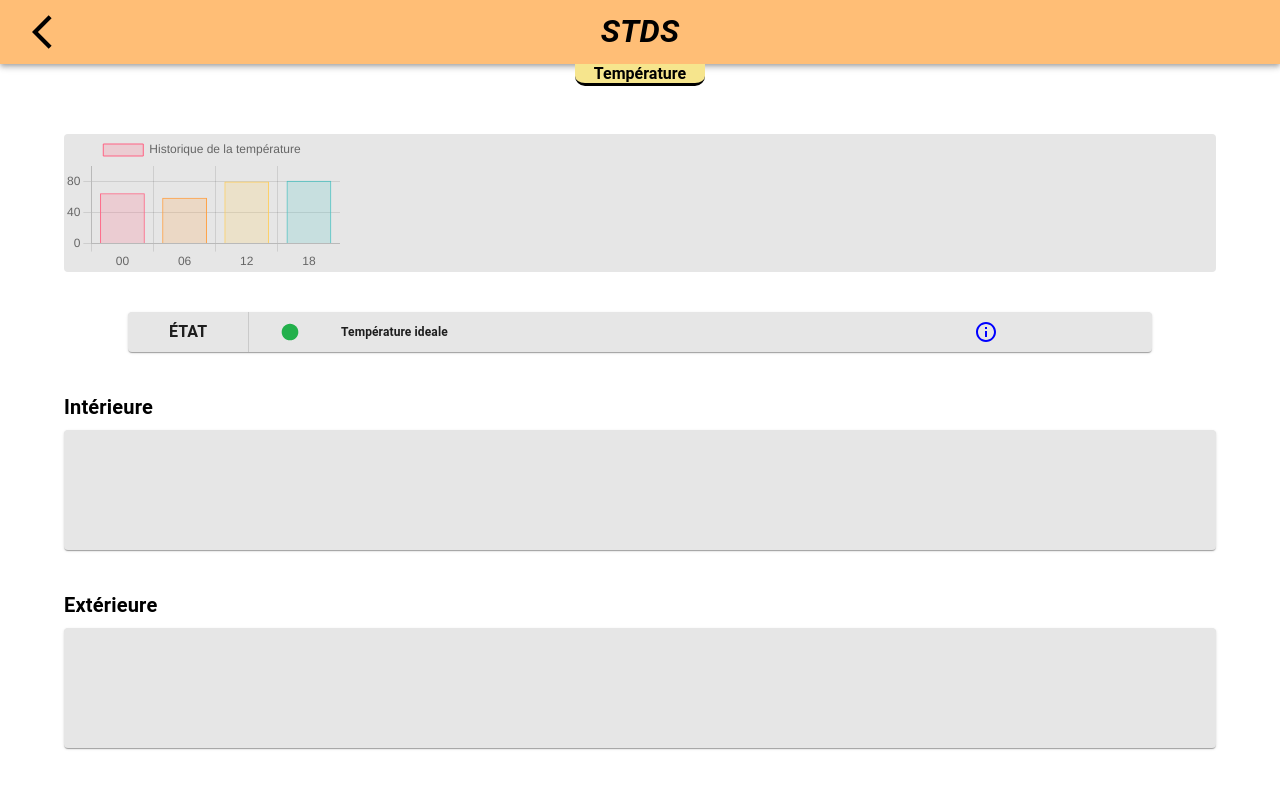
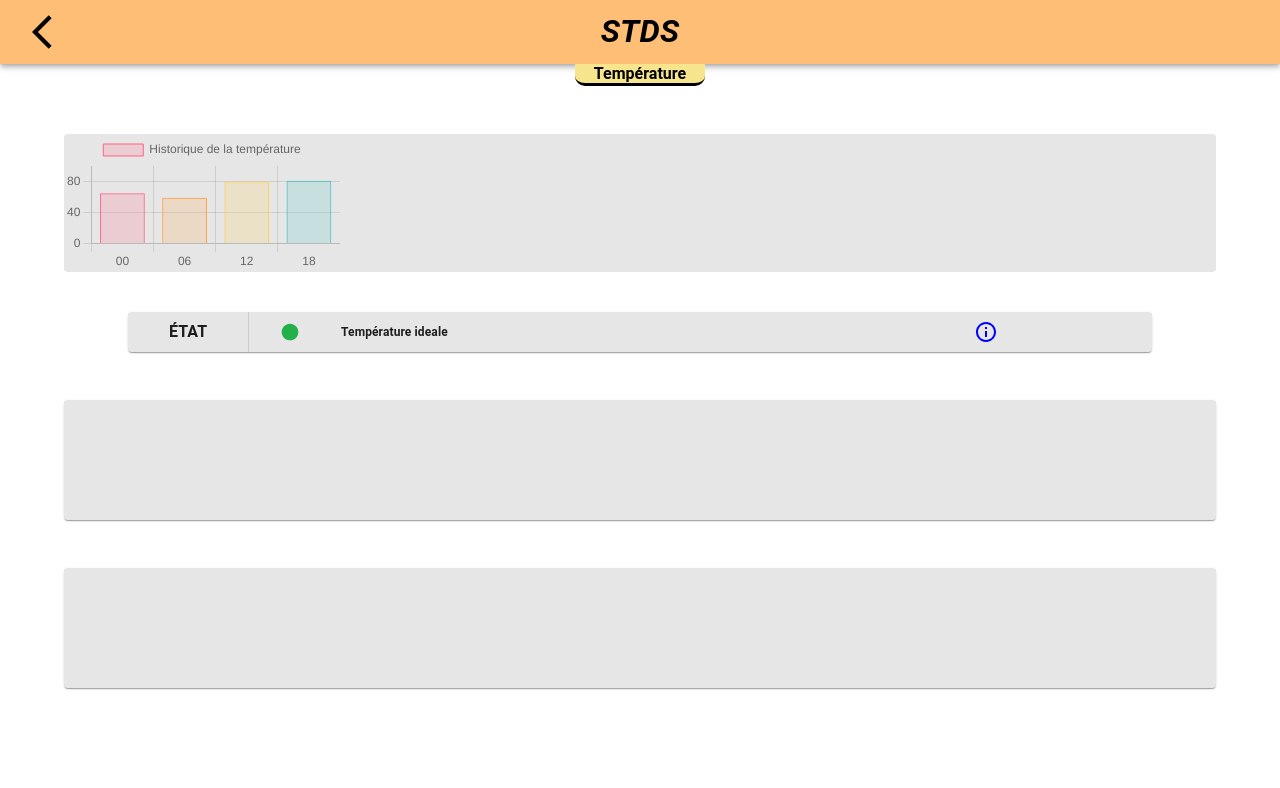
Before and after one commit to Falsimane/SAE-ALT-S3-Dev-22-23-STDS-3B-Equipe-4, a React (Create React App) app in the folder Application/stds-app/: page /temperature in a window 1280 px wide. Shown: the top 788 px of the page. Built offline with nearby package versions, Linux system fonts and the light colour scheme; no server answers.

Commit message:
fix temperature ref #11

```diff
--- a/Application/stds-app/src/components/CardBoxTemperature.tsx
+++ b/Application/stds-app/src/components/CardBoxTemperature.tsx
@@ -16,12 +16,9 @@ export default function CardBoxTemperature(props: {title: string}){
                         fontWeight: "bold",
                         fontSize: 20,
                         marginBottom: 1
-                    }}
-                >
-                    {" "}
-                    {props.title}{" "}
+                    }}>
+
                 </Typography>
-
 
                 <Card sx={{ backgroundColor: "#E6E6E6", height: 120 }}>
                     <CardActionArea sx={{height: '100%'}}>
--- a/Application/stds-app/src/pages/Temperature.tsx
+++ b/Application/stds-app/src/pages/Temperature.tsx
@@ -21,7 +21,7 @@ export default function Temperature() {
                 </IonRefresher>
 
                 <Box sx={{ height:"20%", width: "90%", backgroundColor:"#E6E6E6", marginLeft: "5%", marginTop: 3, borderRadius:1}}>
-                    <BarChart />
+                    <BarChart/>
                 </Box>
 
                 <InformationsEtat mesure={"Température"} nombre={0} nombre2={0}/>
```
